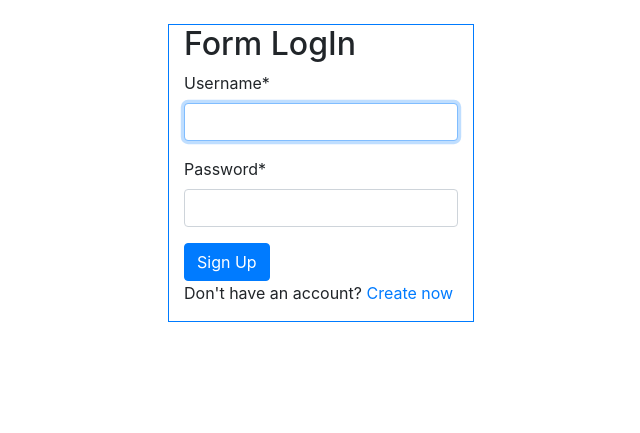
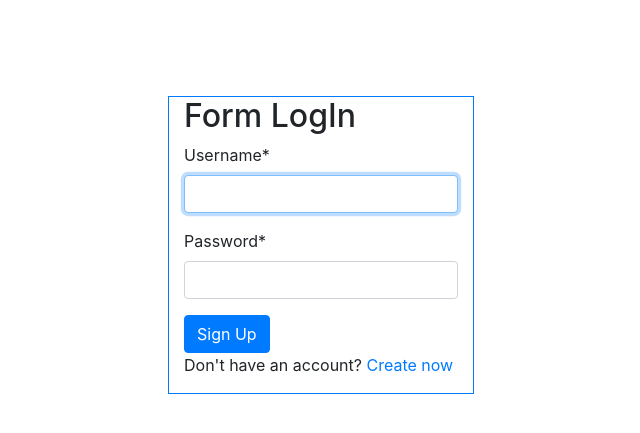
Before and after one commit to Abdifahtaho/website-news-django, a Django app: page /users/login/ in a window 1280 px wide. Shown: the top 433 px of the page, without its empty margins (319-959 px from the left). Run offline with Django 5.2, Linux system fonts and the light colour scheme; some libraries are stand-ins or nearby versions.

Commit message:
lsts updte

```diff
--- a/newsproject/newsApp/views.py
+++ b/newsproject/newsApp/views.py
@@ -14,11 +14,12 @@ from newsApp.models import Post, category
 
 # Create your views here.
 
-
+@login_required(login_url="/users/login/")
 def home(request):
     ps=Post.objects.order_by('-id')
     context={"post":ps}
     return render(request,'index.html',context=context)
+
 
 def base(request):
 
--- a/newsproject/users/templates/users/login.html
+++ b/newsproject/users/templates/users/login.html
@@ -10,8 +10,8 @@
 
 </head>
 <body>
-    <div class="container d-flex justify-content-center">
-        <div class="row border border-primary mt-4">
+    <div class="container d-flex justify-content-center mt-5">
+        <div class="row border border-primary mt-5">
             <div class="col">
                 <h2 class="">Form LogIn</h2>
                 <form class="form-with-validation" action="{% url 'users:login' %}" method="post">
```
Also changed, not shown: newsproject/db.sqlite3.
